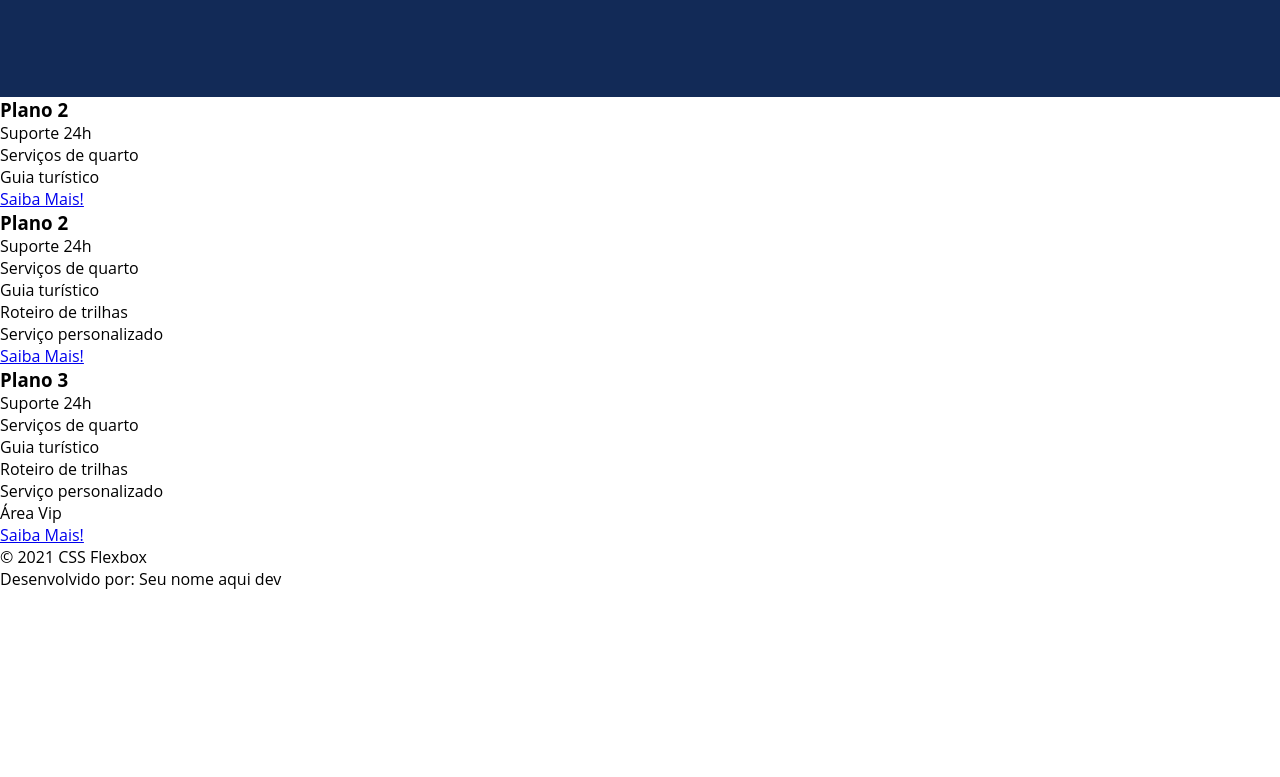
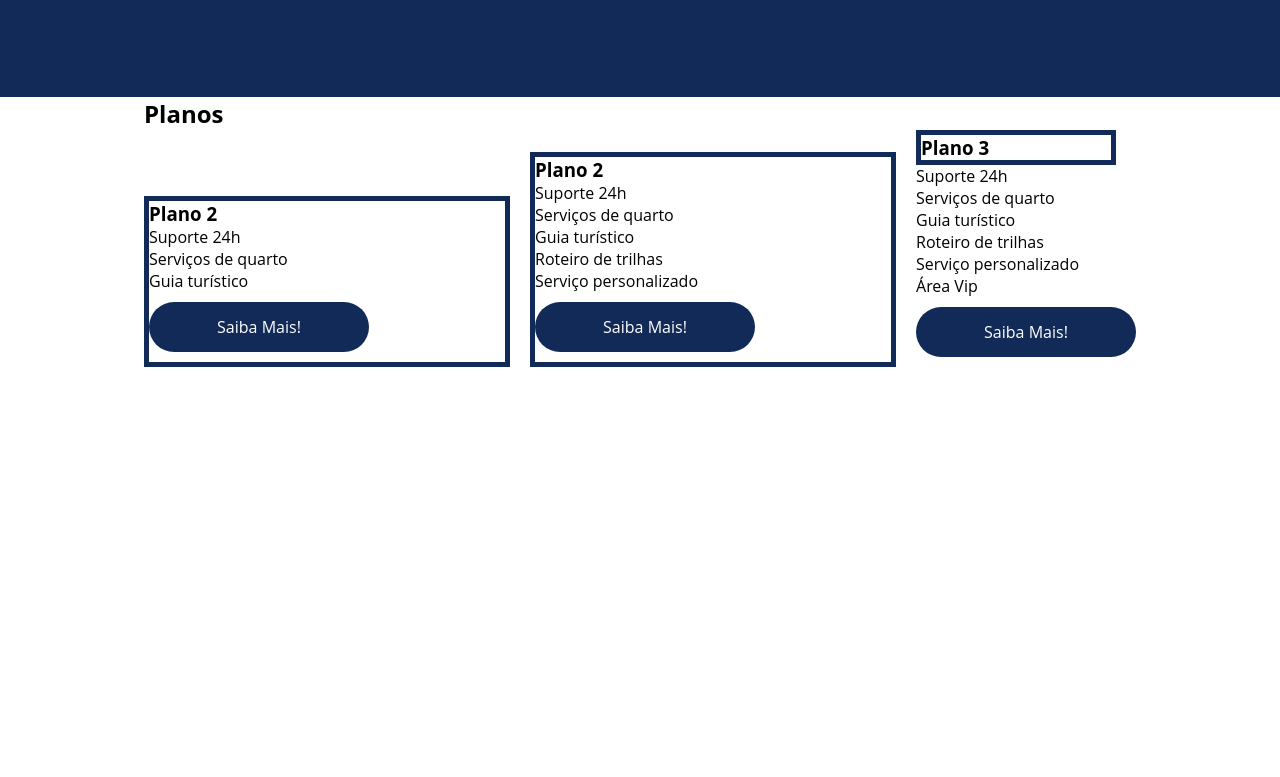
Before and after one commit to Jnfagundes/trabalhoDeFlexboxDio, a plain HTML site: page index.html in a window 1280 px wide. Shown: the part 1623-2400 px from the top of the page. Before the commit the page ends 2213 px from the top, so only its background shows below. Drawn offline with Linux system fonts and the light colour scheme.

Commit message:
Criação dos planos

```diff
--- a/index.html
+++ b/index.html
@@ -22,7 +22,7 @@
         <div class="texto-apresentacao">
             <h1>Flex <br>Turismos</h1>
             <p>O melhor serviço para você!</p>
-            <a href="">Saiba Mais!</a>
+            <a href="" class="btn">Saiba Mais!</a>
         </div>
 
         <div>
@@ -70,19 +70,20 @@
         </div>
     </div>
 
-    <div>
-
-        <div>
+    <div class="flex-container" id="planos">
+        <div><h2>Planos</h2></div>
+        <div class="list-planos">
+            <div class="item-plano">
                 <h3>Plano 2</h3>
                 <ul>
                     <li>Suporte 24h</li>
                     <li>Serviços de quarto</li>
                     <li>Guia turístico</li>
                 </ul>
-            <a href="#">Saiba Mais!</a>
+                <a href="#" class="btn">Saiba Mais!</a>
             </div>
 
-        <div>
+            <div class="item-plano">
                 <h3>Plano 2</h3>
                 <ul>
                     <li>Suporte 24h</li>
@@ -91,11 +92,11 @@
                     <li>Roteiro de trilhas</li>
                     <li>Serviço personalizado</li>
                 </ul>
-            <a href="#">Saiba Mais!</a>
+                <a href="#" class="btn">Saiba Mais!</a>
             </div>
 
             <div>
-            <h3>Plano 3</h3>
+                <h3 class="item-plano">Plano 3</h3>
                 <ul>
                     <li>Suporte 24h</li>
                     <li>Serviços de quarto</li>
@@ -104,7 +105,8 @@
                     <li>Serviço personalizado</li>
                     <li>Área Vip</li>
                 </ul>
-            <a href="#">Saiba Mais!</a>
+                <a href="#" class="btn">Saiba Mais!</a>
+            </div>
         </div>
     </div>
 
--- a/style/estilo.css
+++ b/style/estilo.css
@@ -64,7 +64,7 @@ header .menu{
     margin-bottom:10px ;
 }
 
-.texto-apresentacao a {
+.btn {
     background-color: #122a57;
     color: #fff;
     text-align: center;
@@ -123,9 +123,8 @@ header .menu{
 }
 
 .list-servicos{
-
     display: flex;
-    justify-content: space-around;
+    justify-content: space-between;
 }
 
 .list-servicos .item-servico{
@@ -158,3 +157,17 @@ header .menu{
     width: 80%;
     margin: auto;
 }
+#planos{
+    flex-direction: column;
+    min-height: 100vh;
+}
+.list-planos{
+    display: flex;
+    align-items: flex-end;
+}
+
+.item-plano{
+    flex: 1;
+    border: 5px solid #122a57;
+    margin-right: 20px;
+}
```
Lines whose indentation alone changed are shown as unchanged.
